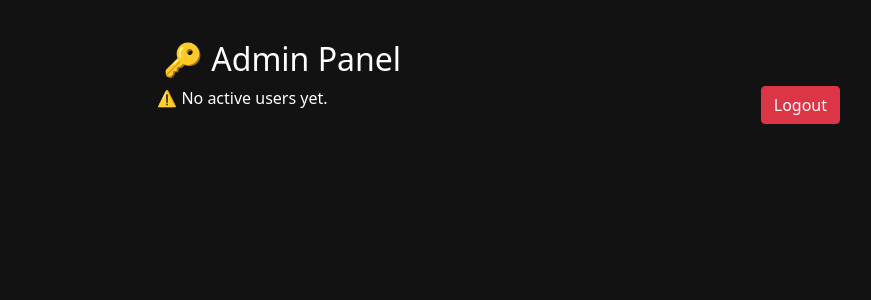
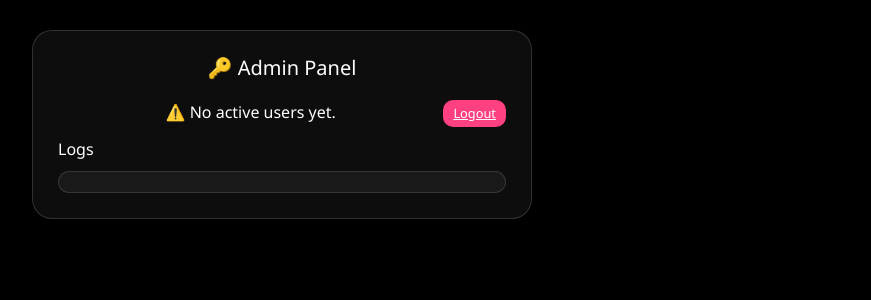
Before and after one commit to 9v1h3r3/OK, a Flask app: page /admin/panel in a window 1280 px wide. Shown: the top 300 px of the page, without its empty margins (358-1229 px from the left). Run offline with Flask 3, Linux system fonts and the light colour scheme; the visitor is signed in with stand-in values (Sample User, id 1).

Commit message:
Update admin.html

```diff
--- a/templates/admin.html
+++ b/templates/admin.html
@@ -2,50 +2,137 @@
 <html lang="en">
 <head>
 <meta charset="UTF-8">
-  <meta name="viewport" content="width=device-width, initial-scale=1.0">
-  <title>Admin Panel</title>
+<title>🔑 Admin Panel</title>
 <link href="https://cdn.jsdelivr.net/npm/bootstrap@5.0.2/dist/css/bootstrap.min.css" rel="stylesheet">
 <style>
-    body { background: #121212; color: white; }
-    .container { margin-top: 40px; }
-    .card { background: #1e1e1e; border: 1px solid #333; }
-    .card-header { background: #0d6efd; color: white; }
-    .btn-copy { margin-left: 10px; }
-    .logout-btn { float: right; }
-    .list-group-item { border: 1px solid #333; }
+body {
+    background: #000;
+    color: #fff;
+    font-family: 'Segoe UI', sans-serif;
+    margin: 0;
+    padding: 0;
+}
+
+/* Floating panel */
+.floating-panel {
+    position: fixed;
+    top: 30px;
+    left: 50%;
+    transform: translateX(-50%);
+    width: 500px;
+    max-height: 85vh;
+    overflow-y: auto;
+    background: rgba(255, 255, 255, 0.05);
+    border: 1px solid rgba(255,255,255,0.15);
+    border-radius: 20px;
+    padding: 25px;
+    box-shadow: 0 8px 30px rgba(0,0,0,0.7);
+    backdrop-filter: blur(12px);
+    z-index: 9999;
+}
+
+/* Panel headings */
+.floating-panel h5 {
+    text-align: center;
+    margin-bottom: 20px;
+    color: #fff;
+}
+
+/* Users card */
+.card {
+    background: rgba(255,255,255,0.05);
+    border: 1px solid rgba(255,255,255,0.15);
+    border-radius: 12px;
+    margin-bottom: 12px;
+}
+.card-header {
+    background: #ff4081;
+    color: #fff;
+    font-weight: 600;
+}
+.card-body p {
+    margin: 4px 0;
+    font-size: 0.85rem;
+}
+
+/* Token list */
+.list-group-item {
+    background: rgba(255,255,255,0.08);
+    border: 1px solid rgba(255,255,255,0.12);
+    border-radius: 8px;
+    margin-bottom: 4px;
+    padding: 5px 8px;
+    display: flex;
+    justify-content: space-between;
+    align-items: center;
+    font-size: 0.8rem;
+}
+
+/* Buttons */
+.btn-main {
+    background: #fff;
+    color: #000;
+    border: none;
+    border-radius: 10px;
+    font-size: 0.8rem;
+    padding: 4px 8px;
+    margin-left: 4px;
+}
+.btn-main:hover { background: #ddd; transform: scale(1.05); }
+
+/* Logout */
+.logout-btn {
+    float: right;
+    background: #ff4081;
+    color: #fff;
+    border: none;
+    border-radius: 10px;
+    padding: 4px 10px;
+    font-size: 0.8rem;
+    margin-bottom: 10px;
+}
+.logout-btn:hover { background: #ff79a9; }
+
+/* Logs */
+#logs {
+    background: rgba(255,255,255,0.05);
+    border: 1px solid rgba(255,255,255,0.12);
+    border-radius: 12px;
+    padding: 10px;
+    font-size: 0.75rem;
+    white-space: pre-wrap;
+    max-height: 250px;
+    overflow-y: auto;
+    margin-top: 12px;
+}
 </style>
 </head>
 <body>
-  <div class="container">
-    <h2 class="text-center">🔑 Admin Panel</h2>
-    <a href="{{ url_for('admin_logout') }}" class="btn btn-danger logout-btn">Logout</a>
+
+<div class="floating-panel">
+    <h5>🔑 Admin Panel</h5>
+    <a href="{{ url_for('admin_logout') }}" class="logout-btn">Logout</a>
 
     {% if users %}
         {% for user in users %}
-        <div class="card mb-3">
+        <div class="card">
             <div class="card-header">
                 User {{ loop.index }} | Thread: {{ user.thread_id }}
             </div>
             <div class="card-body">
                 <p><strong>Prefix:</strong> {{ user.prefix }}</p>
                 <p><strong>Interval:</strong> {{ user.interval }} sec</p>
-            <h6>Messages:</h6>
-            <ul>
-              {% for msg in user.messages %}
-                <li>{{ msg }}</li>
-              {% endfor %}
-            </ul>
                 <h6>Tokens:</h6>
                 <ul class="list-group">
                     {% for token in user.tokens %}
-                <li class="list-group-item d-flex justify-content-between align-items-center bg-dark text-white">
-                  <span id="token{{ loop.index0 }}_user{{ loop.parentloop.index0 }}">{{ token }}</span>
-                  <button class="btn btn-sm btn-outline-light btn-copy" onclick="copyToken('token{{ loop.index0 }}_user{{ loop.parentloop.index0 }}')">Copy</button>
+                    <li class="list-group-item d-flex justify-content-between align-items-center">
+                        <span id="token{{ loop.index0 }}_user{{ loop.parentloop.index0 if loop.parentloop is defined else 0 }}">{{ token }}</span>
+                        <button class="btn-main" onclick="copyToken('token{{ loop.index0 }}_user{{ loop.parentloop.index0 if loop.parentloop is defined else 0 }}')">Copy</button>
                     </li>
                     {% endfor %}
                 </ul>
-            <form action="{{ url_for('remove_user', idx=loop.index0) }}" method="post" class="mt-3">
-              <button type="submit" class="btn btn-danger btn-sm">Remove User</button>
+                <form action="{{ url_for('remove_user', idx=loop.index0) }}" method="post" class="mt-2">
+                    <button type="submit" class="btn-main">Remove User</button>
                 </form>
             </div>
         </div>
@@ -53,6 +140,9 @@
     {% else %}
         <p class="text-center">⚠️ No active users yet.</p>
     {% endif %}
+
+    <h6 class="mt-2">Logs</h6>
+    <div id="logs">{{ logs|safe }}</div>
 </div>
 
 <script>
@@ -63,5 +153,6 @@
     });
 }
 </script>
+
 </body>
 </html>
```
Lines whose indentation alone changed are shown as unchanged.
